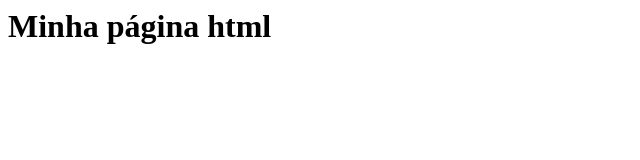
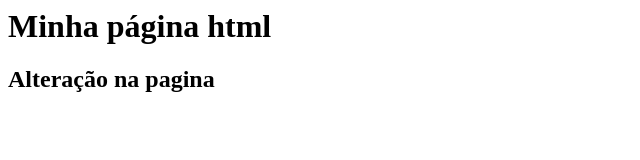
Before and after one commit to Artur-data-DEV/gama-no-github, a plain HTML site: page index.html in a window 1280 px wide. Shown: the whole page, without its empty margins (0-640 px from the left). Drawn offline with Linux system fonts and the light colour scheme.

Commit message:
arquivo index.html atualizado novamente

```diff
--- a/index.html
+++ b/index.html
@@ -1,5 +1,6 @@
 <html>
     <body>
         <h1>Minha página html</h1>
+        <h2>Alteração na pagina</h2>
     </body>
 </html>
```
